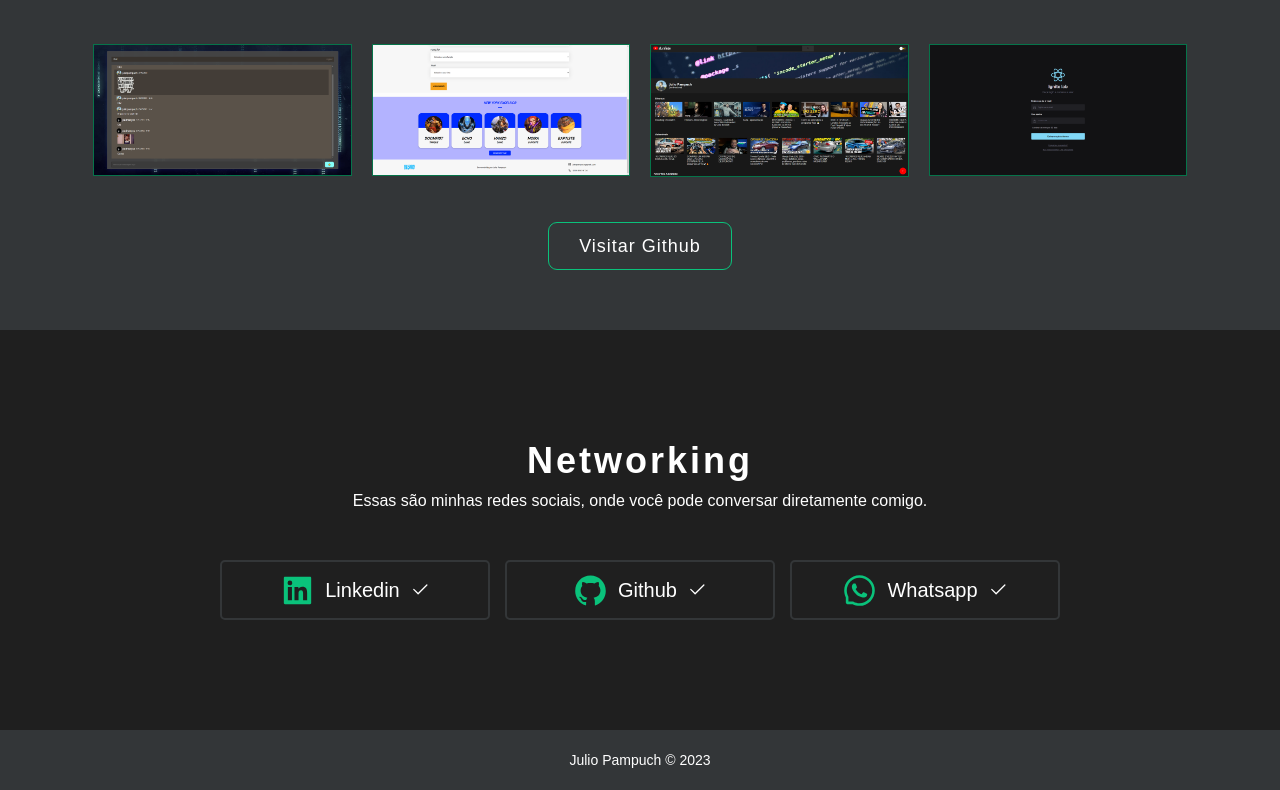
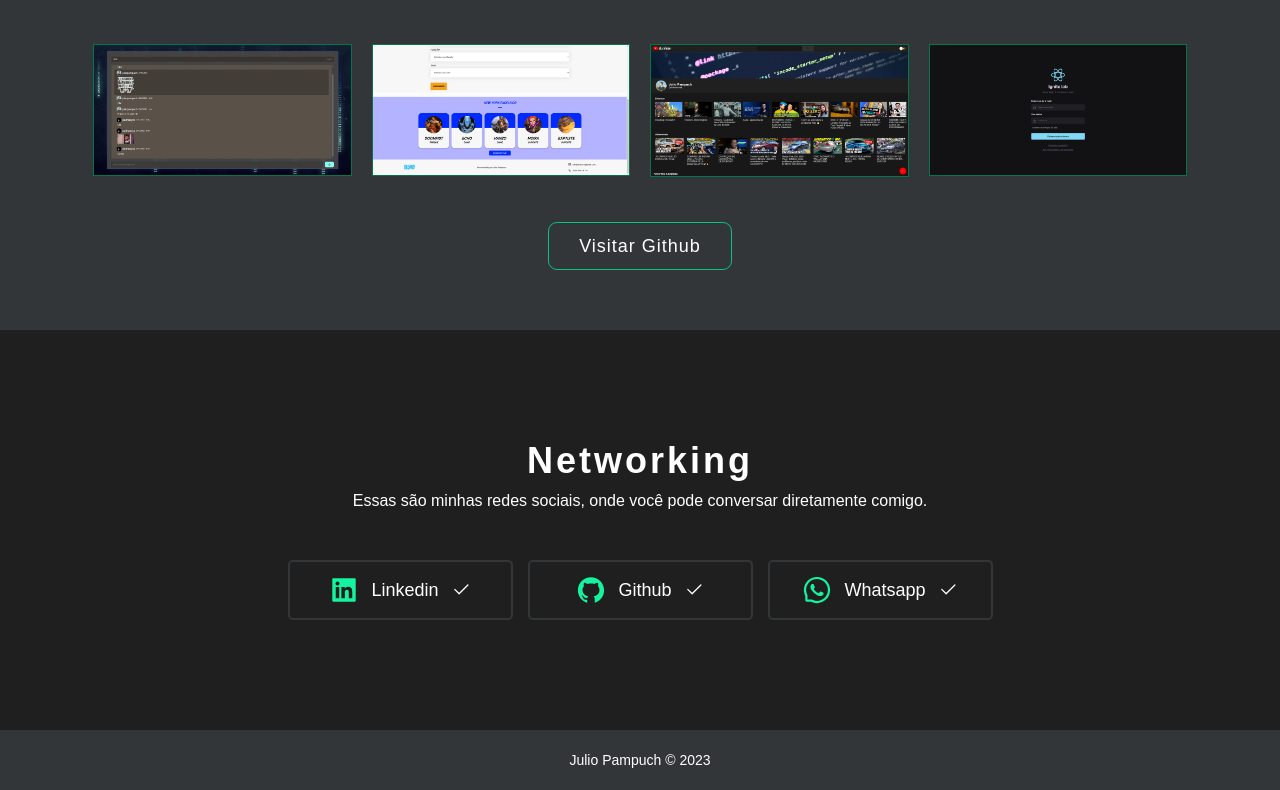
Before and after one commit to JulioPampuch/Portfolio-JulioPampuch, a Next.js app: page / in a window 1280 px wide. Shown: the part 1624-2414 px from the top of the page. Built offline with nearby package versions, Linux system fonts and the light colour scheme.

Commit message:
changed networking hover effects

```diff
--- a/package.json
+++ b/package.json
@@ -14,6 +14,7 @@
     "react": "18.2.0",
     "react-dom": "18.2.0",
     "react-icons": "^4.7.1",
+    "react-scroll-parallax": "^3.4.2",
     "styled-components": "^5.3.6"
   },
   "devDependencies": {
--- a/src/components/Networking/index.js
+++ b/src/components/Networking/index.js
@@ -12,17 +12,17 @@ const Networking = () => {
         <p className='description'>Essas são minhas redes sociais, onde você pode conversar diretamente comigo.</p>
         <div className="socialMedia">
           <a href="https://www.linkedin.com/in/julio-pampuch/" target="_blank">
-            <AiFillLinkedin size={35} className="icon" />
+            <AiFillLinkedin size={30} className="icon" />
             <p>Linkedin</p>
             <BsCheck2 size={20}/>
           </a>
           <a href="https://github.com/JulioPampuch" target="_blank">
-            <AiFillGithub size={35} className="icon" />
+            <AiFillGithub size={30} className="icon" />
             <p>Github</p>
             <BsCheck2 size={20}/>
           </a>
           <a href="https://api.whatsapp.com/send/?phone=41991478134&text&type=phone_number&app_absent=0" target="_blank">
-            <AiOutlineWhatsApp size={35} className="icon" />
+            <AiOutlineWhatsApp size={30} className="icon" />
             <p>Whatsapp</p>
             <BsCheck2 size={20}/>
           </a>
@@ -59,13 +59,13 @@ const NetworkingStyled = styled.section`
   }
 
   .socialMedia a {
-    width: 270px;
+    width: 225px;
     height: 60px;
 
     display: flex;
     align-items: center;
     justify-content: center;
-    gap: 10px;
+    gap: 12.5px;
 
     border: 2px solid ${({ theme }) => theme.neutrals['nivel9']};
     border-radius: 5px;
@@ -74,15 +74,16 @@ const NetworkingStyled = styled.section`
   }
 
   .socialMedia a p {
-    font-size: 20px;
+    font-size: 18px;
   }
 
   .socialMedia a:hover {
-    scale: 1.075;
+    scale: 1.03;
+    border-top: 2px solid ${appConfig.colors.primary['200']};
   }
 
   .icon {
-    color: ${appConfig.colors.primary['500']};
+    color: ${({ theme }) => theme.primary['main']};
   }
 
   @media (min-width: 768px) and (max-width: 1023px) {
```
Also changed, not shown: 1 other file (tests, documents, lock files or other folders).
